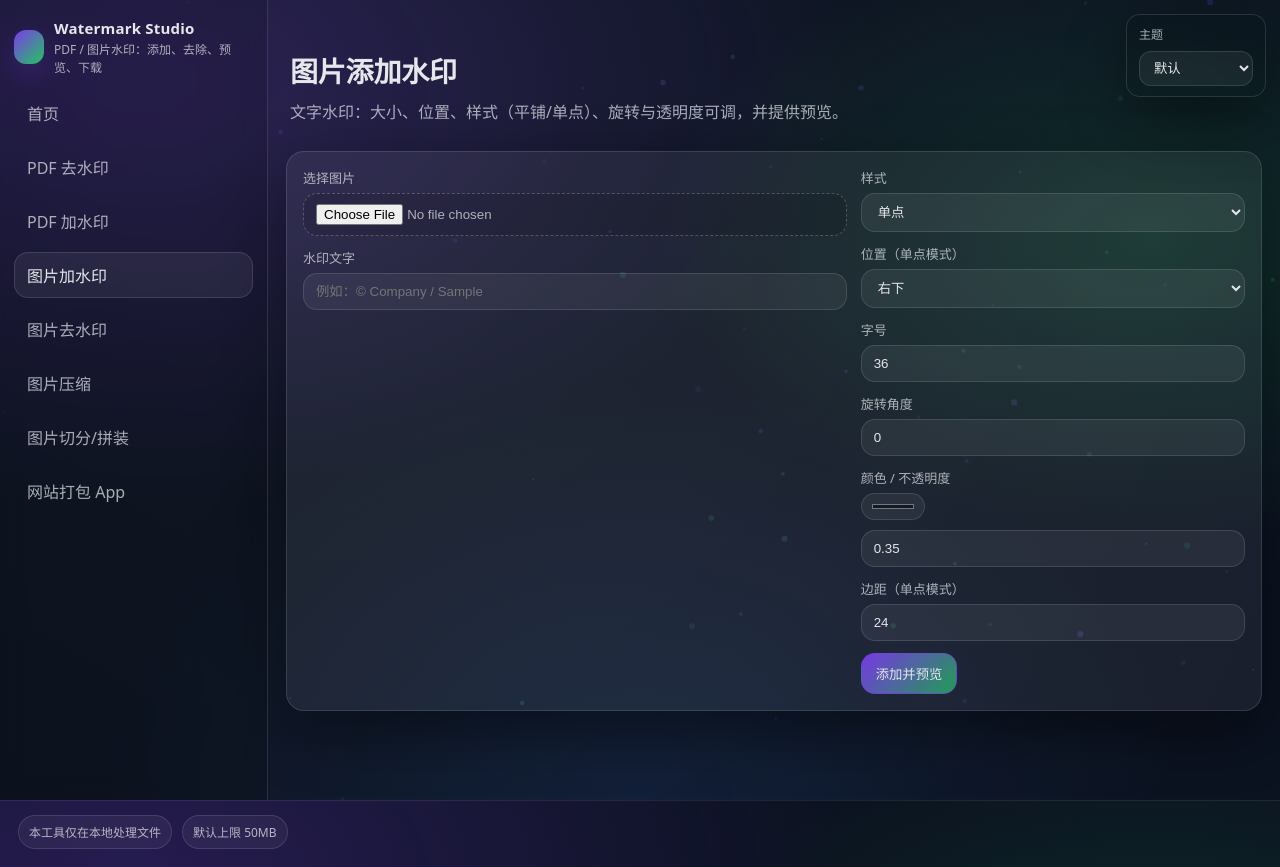
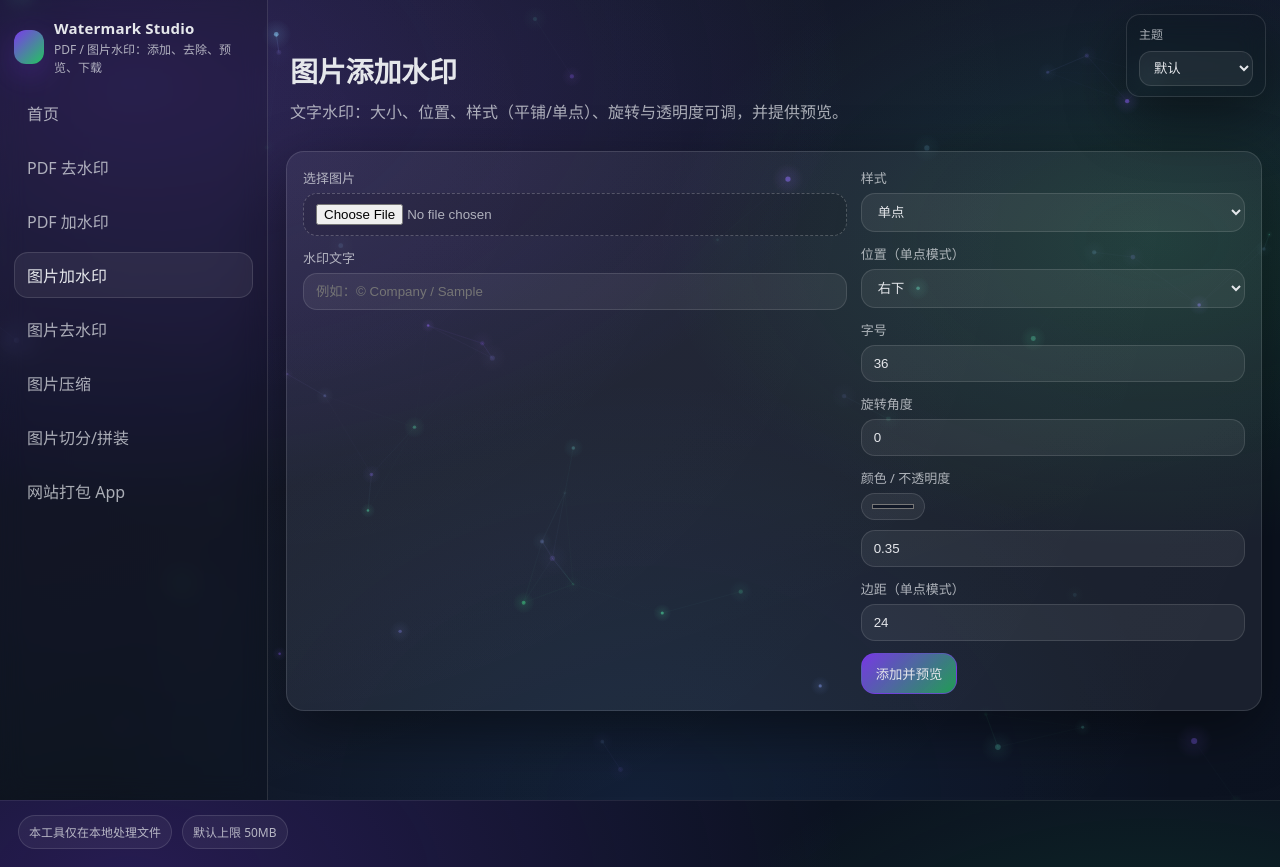
Before and after one commit to RanMoAnRan/watermark-studio, a Flask app: page /image/add-watermark in a window 1280 px wide. Run offline with Flask 3, Linux system fonts and the light colour scheme; some libraries are stand-ins or nearby versions.

Commit message:
添加功能

```diff
--- a/static/css/app.css
+++ b/static/css/app.css
@@ -12,6 +12,9 @@
   --bg_grad1: rgba(124, 58, 237, 0.24);
   --bg_grad2: rgba(34, 197, 94, 0.16);
   --bg_grad3: rgba(59, 130, 246, 0.10);
+  --fx_grid: rgba(255, 255, 255, 0.06);
+  --fx_scan: rgba(255, 255, 255, 0.05);
+  --fx_particles_opacity: 0.95;
 }
 
 [data-theme="light"] {
@@ -28,6 +31,9 @@
   --bg_grad1: rgba(37, 99, 235, 0.16);
   --bg_grad2: rgba(22, 163, 74, 0.12);
   --bg_grad3: rgba(124, 58, 237, 0.10);
+  --fx_grid: rgba(11, 18, 32, 0.07);
+  --fx_scan: rgba(11, 18, 32, 0.05);
+  --fx_particles_opacity: 0.55;
 }
 
 [data-theme="midnight"] {
@@ -91,6 +97,36 @@
   color: var(--text);
 }
 
+body::before {
+  content: "";
+  position: fixed;
+  inset: 0;
+  pointer-events: none;
+  z-index: 0;
+  background:
+    linear-gradient(to right, var(--fx_grid) 1px, transparent 1px),
+    linear-gradient(to bottom, var(--fx_grid) 1px, transparent 1px);
+  background-size: 68px 68px;
+  opacity: 0.10;
+  mask-image: radial-gradient(900px 700px at 12% 12%, rgba(0, 0, 0, 0.9), transparent 70%);
+}
+
+body::after {
+  content: "";
+  position: fixed;
+  inset: 0;
+  pointer-events: none;
+  z-index: 0;
+  background: linear-gradient(to bottom, var(--fx_scan) 1px, transparent 5px);
+  background-size: 100% 8px;
+  opacity: 0.07;
+  mix-blend-mode: overlay;
+}
+[data-theme="light"] body::after { mix-blend-mode: multiply; opacity: 0.05; }
+@media (prefers-reduced-motion: reduce) {
+  body::after { display: none; }
+}
+
 .bg_particles {
   position: fixed;
   inset: 0;
@@ -98,6 +134,9 @@
   height: 100%;
   pointer-events: none;
   z-index: 0;
+  opacity: var(--fx_particles_opacity);
+  mix-blend-mode: screen;
+  will-change: transform;
 }
 
 a { color: inherit; text-decoration: none; }
--- a/static/js/particles.js
+++ b/static/js/particles.js
@@ -19,8 +19,21 @@
     colorB: { r: 34, g: 197, b: 94 }, // --accent2 default
   };
 
+  const pointer = {
+    x: 0,
+    y: 0,
+    active: false,
+    lastMovedTs: 0,
+  };
+
+  const TAU = Math.PI * 2;
+
   function clamp(v, min, max) {
     return Math.max(min, Math.min(max, v));
+  }
+
+  function rgba({ r, g, b }, a) {
+    return `rgba(${r},${g},${b},${clamp(a, 0, 1)})`;
   }
 
   function parseColorToRgb(raw) {
@@ -60,42 +73,182 @@
   }
 
   function resize() {
-    state.dpr = clamp(window.devicePixelRatio || 1, 1, 2);
     state.w = Math.max(1, Math.floor(window.innerWidth));
     state.h = Math.max(1, Math.floor(window.innerHeight));
+    const maxDpr = 2.5;
+    const maxPixels = 16_000_000; // cap GPU/CPU on very large screens
+    const areaLimit = Math.sqrt(maxPixels / (state.w * state.h));
+    state.dpr = clamp(Math.min(window.devicePixelRatio || 1, maxDpr, areaLimit), 1, maxDpr);
     canvas.width = Math.floor(state.w * state.dpr);
     canvas.height = Math.floor(state.h * state.dpr);
     canvas.style.width = state.w + "px";
     canvas.style.height = state.h + "px";
     ctx.setTransform(state.dpr, 0, 0, state.dpr, 0, 0);
+
+    if (!pointer.lastMovedTs) {
+      pointer.x = state.w * 0.5;
+      pointer.y = state.h * 0.35;
+    }
   }
 
   function rand(min, max) {
     return min + Math.random() * (max - min);
   }
 
+  function mixColor(t) {
+    return {
+      r: Math.round(state.colorA.r * (1 - t) + state.colorB.r * t),
+      g: Math.round(state.colorA.g * (1 - t) + state.colorB.g * t),
+      b: Math.round(state.colorA.b * (1 - t) + state.colorB.b * t),
+    };
+  }
+
   function initParticles() {
     const isMobile = window.matchMedia && window.matchMedia("(max-width: 900px)").matches;
     const area = state.w * state.h;
-    const base = isMobile ? 34 : 56;
-    const count = clamp(Math.round((area / (1100 * 800)) * base), isMobile ? 22 : 38, isMobile ? 46 : 86);
+    const base = isMobile ? 32 : 52;
+    const count = clamp(Math.round((area / (1100 * 800)) * base), isMobile ? 22 : 36, isMobile ? 44 : 78);
 
     state.particles = Array.from({ length: count }).map(() => {
-      const size = rand(1.2, isMobile ? 2.6 : 3.2);
-      const speed = rand(6, isMobile ? 18 : 26);
+      const size = rand(0.9, isMobile ? 2.1 : 2.6);
+      const speed = rand(10, isMobile ? 22 : 34);
       const angle = rand(-Math.PI, Math.PI);
+      const depth = rand(0.2, 1);
       return {
         x: rand(0, state.w),
         y: rand(0, state.h),
-        vx: Math.cos(angle) * speed,
-        vy: Math.sin(angle) * speed,
-        size,
-        alpha: rand(0.08, 0.22),
+        vx: Math.cos(angle) * speed * (0.45 + depth),
+        vy: Math.sin(angle) * speed * (0.45 + depth),
+        size: size * (0.7 + depth * 0.6),
+        alpha: rand(0.16, 0.38) * (0.55 + depth * 0.55),
         hueMix: Math.random(),
-        wobble: rand(0.4, 1.8),
-        phase: rand(0, Math.PI * 2),
+        wobble: rand(0.35, 1.6),
+        phase: rand(0, TAU),
+        pulse: rand(0.6, 1.9),
+        depth,
       };
     });
+  }
+
+  function drawBackground(ts) {
+    ctx.clearRect(0, 0, state.w, state.h);
+
+    // subtle fog + vignette
+    ctx.globalCompositeOperation = "source-over";
+    const fog = ctx.createRadialGradient(state.w * 0.22, state.h * 0.18, 0, state.w * 0.22, state.h * 0.18, Math.max(state.w, state.h));
+    fog.addColorStop(0, "rgba(255,255,255,0.03)");
+    fog.addColorStop(1, "rgba(255,255,255,0)");
+    ctx.fillStyle = fog;
+    ctx.fillRect(0, 0, state.w, state.h);
+
+    // diagonal sweep for a "tech" feel (very subtle)
+    const sweep = (ts / 1000) * 45;
+    const x = (sweep % (state.w + 600)) - 300;
+    const sweepGrad = ctx.createLinearGradient(x, 0, x + 280, state.h);
+    sweepGrad.addColorStop(0, "rgba(255,255,255,0)");
+    sweepGrad.addColorStop(0.5, rgba(state.colorA, 0.045));
+    sweepGrad.addColorStop(1, "rgba(255,255,255,0)");
+    ctx.fillStyle = sweepGrad;
+    ctx.fillRect(0, 0, state.w, state.h);
+  }
+
+  function drawConnections(ts) {
+    const isMobile = window.matchMedia && window.matchMedia("(max-width: 900px)").matches;
+    const maxDist = isMobile ? 110 : 145;
+    const maxDist2 = maxDist * maxDist;
+
+    ctx.globalCompositeOperation = "lighter";
+    ctx.lineWidth = 1;
+    ctx.lineCap = "round";
+
+    for (let i = 0; i < state.particles.length; i++) {
+      const a = state.particles[i];
+      for (let j = i + 1; j < state.particles.length; j++) {
+        const b = state.particles[j];
+        const dx = a.x - b.x;
+        const dy = a.y - b.y;
+        const d2 = dx * dx + dy * dy;
+        if (d2 > maxDist2) continue;
+
+        const d = Math.sqrt(d2);
+        const t = 1 - d / maxDist;
+        const alpha = t * t * 0.22;
+        const pulse = 0.72 + 0.28 * Math.sin((ts / 1000) * (a.pulse + b.pulse) * 0.55 + a.phase - b.phase);
+        const aa = alpha * pulse * (0.6 + 0.4 * Math.min(a.depth, b.depth));
+
+        const ca = mixColor(a.hueMix);
+        const cb = mixColor(b.hueMix);
+        const grad = ctx.createLinearGradient(a.x, a.y, b.x, b.y);
+        grad.addColorStop(0, rgba(ca, aa));
+        grad.addColorStop(1, rgba(cb, aa));
+        ctx.strokeStyle = grad;
+
+        ctx.beginPath();
+        ctx.moveTo(a.x, a.y);
+        ctx.lineTo(b.x, b.y);
+        ctx.stroke();
+      }
+    }
+  }
+
+  function drawPointerLinks(ts) {
+    if (!pointer.active) return;
+
+    // fade out if pointer hasn't moved recently (touch screens)
+    const idle = (ts - pointer.lastMovedTs) / 1000;
+    const idleFade = clamp(1 - idle / 2.2, 0, 1);
+    if (idleFade <= 0) return;
+
+    const isMobile = window.matchMedia && window.matchMedia("(max-width: 900px)").matches;
+    const maxDist = isMobile ? 120 : 170;
+    const maxDist2 = maxDist * maxDist;
+
+    ctx.globalCompositeOperation = "lighter";
+    ctx.lineWidth = 1;
+    ctx.lineCap = "round";
+
+    for (const p of state.particles) {
+      const dx = p.x - pointer.x;
+      const dy = p.y - pointer.y;
+      const d2 = dx * dx + dy * dy;
+      if (d2 > maxDist2) continue;
+
+      const d = Math.sqrt(d2);
+      const t = 1 - d / maxDist;
+      const alpha = t * t * 0.28 * idleFade;
+      const c = mixColor(p.hueMix);
+      ctx.strokeStyle = rgba(c, alpha);
+      ctx.beginPath();
+      ctx.moveTo(p.x, p.y);
+      ctx.lineTo(pointer.x, pointer.y);
+      ctx.stroke();
+    }
+  }
+
+  function drawParticles(ts) {
+    ctx.globalCompositeOperation = "lighter";
+
+    for (const p of state.particles) {
+      const c = mixColor(p.hueMix);
+      const pulse = 0.6 + 0.4 * Math.sin((ts / 1000) * p.pulse + p.phase);
+      const a = p.alpha * pulse;
+
+      // glow
+      const glowR = p.size * (4.2 + p.depth * 2.2);
+      const g = ctx.createRadialGradient(p.x, p.y, 0, p.x, p.y, glowR);
+      g.addColorStop(0, rgba(c, a * 0.55));
+      g.addColorStop(1, rgba(c, 0));
+      ctx.fillStyle = g;
+      ctx.beginPath();
+      ctx.arc(p.x, p.y, glowR, 0, TAU);
+      ctx.fill();
+
+      // core (crisp)
+      ctx.fillStyle = rgba(c, Math.min(1, a * 1.8));
+      ctx.beginPath();
+      ctx.arc(p.x, p.y, p.size, 0, TAU);
+      ctx.fill();
+    }
   }
 
   function draw(ts) {
@@ -104,37 +257,26 @@
     const dt = clamp((ts - state.lastTs) / 1000, 0, 0.033);
     state.lastTs = ts;
 
-    ctx.clearRect(0, 0, state.w, state.h);
-
-    // subtle fog
-    const grad = ctx.createRadialGradient(state.w * 0.25, state.h * 0.2, 0, state.w * 0.25, state.h * 0.2, Math.max(state.w, state.h));
-    grad.addColorStop(0, "rgba(255,255,255,0.03)");
-    grad.addColorStop(1, "rgba(255,255,255,0)");
-    ctx.fillStyle = grad;
-    ctx.fillRect(0, 0, state.w, state.h);
+    drawBackground(ts);
 
     for (const p of state.particles) {
       p.phase += dt * p.wobble;
-      const ax = Math.cos(p.phase) * 4;
-      const ay = Math.sin(p.phase * 0.9) * 4;
+      const ax = Math.cos(p.phase) * (2 + p.depth * 3);
+      const ay = Math.sin(p.phase * 0.9) * (2 + p.depth * 3);
 
       p.x += (p.vx + ax) * dt;
       p.y += (p.vy + ay) * dt;
 
-      if (p.x < -20) p.x = state.w + 20;
-      if (p.x > state.w + 20) p.x = -20;
-      if (p.y < -20) p.y = state.h + 20;
-      if (p.y > state.h + 20) p.y = -20;
+      const pad = 28;
+      if (p.x < -pad) p.x = state.w + pad;
+      if (p.x > state.w + pad) p.x = -pad;
+      if (p.y < -pad) p.y = state.h + pad;
+      if (p.y > state.h + pad) p.y = -pad;
+    }
 
-      const r = Math.round(state.colorA.r * (1 - p.hueMix) + state.colorB.r * p.hueMix);
-      const g = Math.round(state.colorA.g * (1 - p.hueMix) + state.colorB.g * p.hueMix);
-      const b = Math.round(state.colorA.b * (1 - p.hueMix) + state.colorB.b * p.hueMix);
-
-      ctx.beginPath();
-      ctx.fillStyle = `rgba(${r},${g},${b},${p.alpha})`;
-      ctx.arc(p.x, p.y, p.size, 0, Math.PI * 2);
-      ctx.fill();
-    }
+    drawConnections(ts);
+    drawPointerLinks(ts);
+    drawParticles(ts);
 
     requestAnimationFrame(draw);
   }
@@ -160,4 +302,32 @@
     initParticles();
   });
   document.addEventListener("visibilitychange", onVisibility);
+
+  window.addEventListener(
+    "pointermove",
+    (e) => {
+      pointer.active = true;
+      pointer.lastMovedTs = performance.now();
+      pointer.x = clamp(e.clientX, 0, state.w);
+      pointer.y = clamp(e.clientY, 0, state.h);
+    },
+    { passive: true }
+  );
+  window.addEventListener(
+    "pointerdown",
+    (e) => {
+      pointer.active = true;
+      pointer.lastMovedTs = performance.now();
+      pointer.x = clamp(e.clientX, 0, state.w);
+      pointer.y = clamp(e.clientY, 0, state.h);
+    },
+    { passive: true }
+  );
+  window.addEventListener(
+    "pointerleave",
+    () => {
+      pointer.active = false;
+    },
+    { passive: true }
+  );
 })();
```
